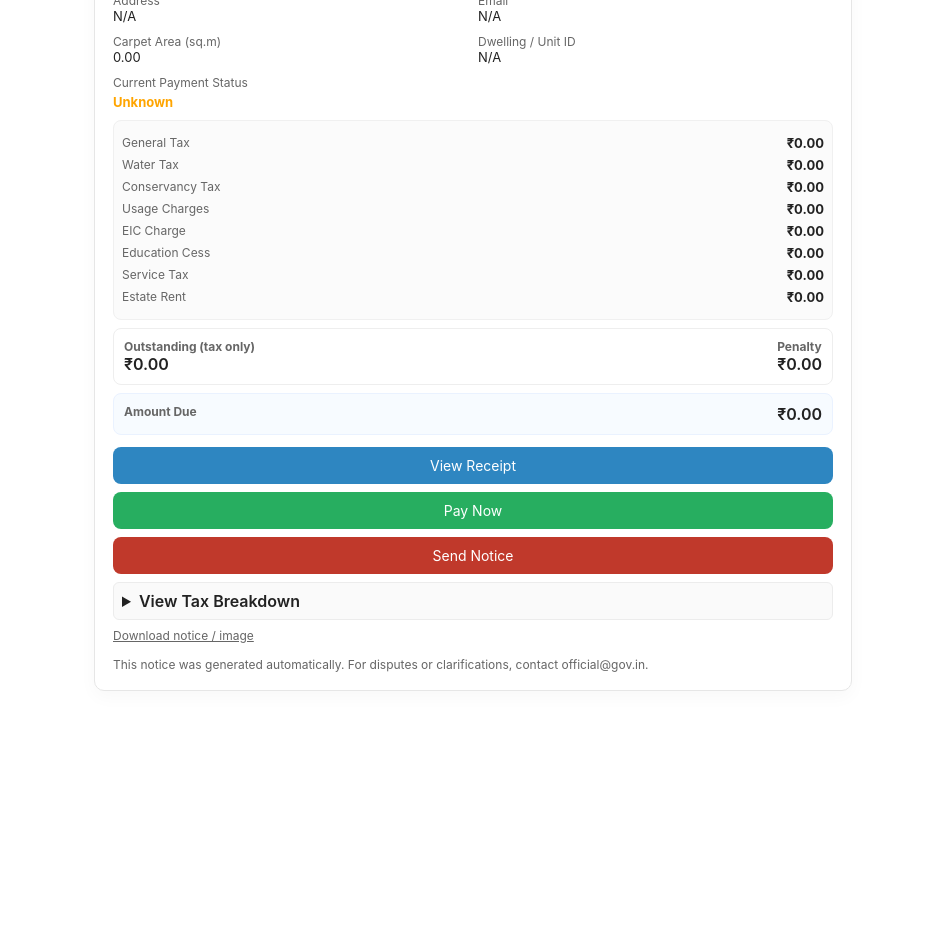
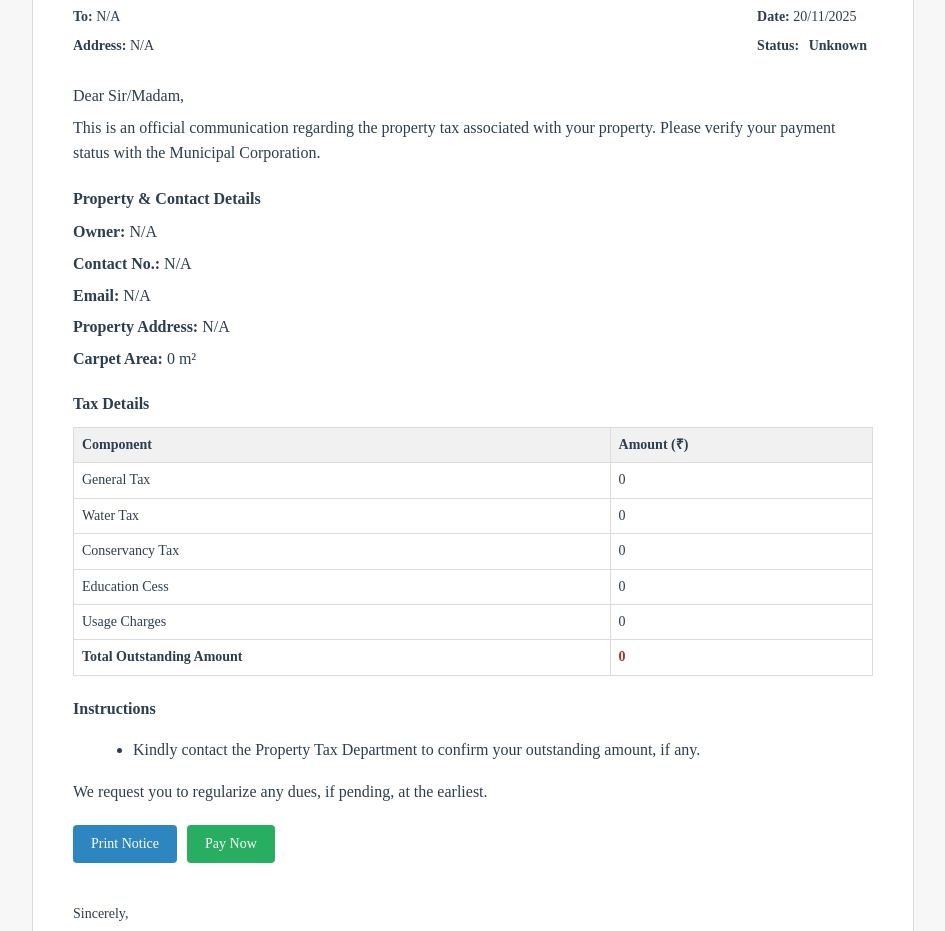
Before and after one commit to satyamkumarpge24339-netizen/Paldi_3D, a plain HTML site: page SendNotice.html in a window 1280 px wide. Shown: the part 139-1070 px from the top of the page, without its empty margins (167-1112 px from the left). Before the commit the page ends 850 px from the top, so only its background shows below. Drawn offline with Linux system fonts and the light colour scheme.

Commit message:
Update SendNotice.html

```diff
--- a/SendNotice.html
+++ b/SendNotice.html
@@ -1,282 +1,333 @@
-<!doctype html>
+<!DOCTYPE html>
 <html lang="en">
 <head>
-<meta charset="utf-8" />
+<meta charset="UTF-8">
 <title>Official Property Tax Notice</title>
-<meta name="viewport" content="width=device-width,initial-scale=1" />
 <style>
-  :root{--accent:#2E86C1;--danger:#C0392B;--success:#27AE60;--muted:#666}
-  body{font-family:Inter, "Helvetica Neue", Arial, sans-serif;background:#fff;color:#222;margin:20px;padding:0}
-  .card{max-width:720px;margin:18px auto;padding:18px;border-radius:10px;border:1px solid #e6e6e6;box-shadow:0 6px 18px rgba(0,0,0,0.03)}
-  header{display:flex;align-items:center;justify-content:space-between;margin-bottom:10px}
-  header h1{font-size:16px;margin:0;color:var(--accent);letter-spacing:0.2px}
-  header .meta{font-size:12px;color:var(--muted);text-align:right}
-  .grid{display:grid;grid-template-columns:1fr 1fr;gap:10px;margin:10px 0;font-size:13px}
-  .full{grid-column:1/-1}
-  .label{color:var(--muted);font-size:12px}
-  .amount{font-weight:600}
-  .tax-list{margin:8px 0;padding:8px;border-radius:8px;background:#fbfbfb;border:1px solid #f0f0f0;font-size:13px}
-  .tax-list li{margin:6px 0;list-style:none;display:flex;justify-content:space-between}
-  .total-line{display:flex;justify-content:space-between;padding:10px;border-radius:8px;background:#fff;margin-top:8px;border:1px solid #eee}
-  .total-line .label{font-weight:700}
-  .buttons{display:flex;flex-direction:column;gap:8px;margin-top:12px}
-  a.btn{display:inline-block;text-align:center;padding:10px;border-radius:8px;text-decoration:none;font-size:14px}
-  .btn-primary{background:var(--accent);color:#fff}
-  .btn-pay{background:var(--success);color:#fff}
-  .btn-danger{background:var(--danger);color:#fff}
-  .small{font-size:12px;color:var(--muted)}
-  details summary{cursor:pointer; padding:8px;border-radius:6px;border:1px solid #ececec;background:#fafafa; font-weight:600}
-  details[open] summary{border-bottom-left-radius:0;border-bottom-right-radius:0}
-  footer{margin-top:14px;font-size:12px;color:var(--muted)}
-  @media(max-width:520px){.grid{grid-template-columns:1fr}}
+    body {
+        font-family: "Times New Roman", serif;
+        background-color: #f7f7f7;
+        margin: 40px;
+        color: #2C3E50;
+        line-height: 1.6;
+    }
+    .letter-container {
+        max-width: 800px;
+        margin: auto;
+        padding: 30px 40px;
+        background: #ffffff;
+        border: 1px solid #dcdcdc;
+        border-radius: 8px;
+    }
+    h2 {
+        text-align: center;
+        color: #b0322c;
+        margin-bottom: 10px;
+        text-transform: uppercase;
+        letter-spacing: 1px;
+    }
+    h4 {
+        margin: 20px 0 8px 0;
+    }
+    p { margin: 6px 0; }
+    ul { margin-left: 20px; }
+    .header-row {
+        display: flex;
+        justify-content: space-between;
+        margin-bottom: 20px;
+        font-size: 14px;
+    }
+    .highlight {
+        font-weight: bold;
+    }
+    .tax-table {
+        width: 100%;
+        border-collapse: collapse;
+        margin-top: 10px;
+        margin-bottom: 15px;
+        font-size: 14px;
+    }
+    .tax-table th,
+    .tax-table td {
+        border: 1px solid #dcdcdc;
+        padding: 6px 8px;
+        text-align: left;
+    }
+    .tax-table th {
+        background-color: #f1f1f1;
+    }
+    .tax-table tfoot td {
+        font-weight: bold;
+    }
+    .status-badge {
+        font-weight: bold;
+        padding: 2px 6px;
+        border-radius: 3px;
+    }
+    .status-paid {
+        color: #155724;
+        background-color: #d4edda;
+        border: 1px solid #c3e6cb;
+    }
+    .status-unpaid {
+        color: #721c24;
+        background-color: #f8d7da;
+        border: 1px solid #f5c6cb;
+    }
+    .status-partial {
+        color: #856404;
+        background-color: #fff3cd;
+        border: 1px solid #ffeeba;
+    }
+    .buttons {
+        margin-top: 20px;
+        display: flex;
+        gap: 10px;
+        flex-wrap: wrap;
+    }
+    .btn {
+        display: inline-block;
+        padding: 8px 18px;
+        font-size: 14px;
+        text-decoration: none;
+        border-radius: 4px;
+        border: none;
+    }
+    .btn-pay {
+        background-color: #27AE60;
+        color: #ffffff;
+    }
+    .btn-print {
+        background-color: #2E86C1;
+        color: #ffffff;
+    }
+    .footer {
+        margin-top: 40px;
+        font-size: 14px;
+    }
 </style>
 </head>
 <body>
-  <div class="card" role="document" aria-labelledby="notice-title">
-    <header>
-      <div>
-        <h1 id="notice-title">🏛 Property Tax Summary</h1>
-        <div class="small">Municipal Corporation – Official Notice</div>
-      </div>
-      <div class="meta">
-        <div id="propId">Property ID: —</div>
-        <div id="noticeDate"></div>
-      </div>
-    </header>
 
-    <section class="grid" aria-label="Property basic info">
-      <div>
-        <div class="label">Owner</div>
-        <div id="owner" class="amount">—</div>
-      </div>
-      <div>
-        <div class="label">Contact</div>
-        <div id="contact" class="amount">—</div>
-      </div>
+<div class="letter-container">
+    <h2>Official Property Tax Notice</h2>
 
-      <div>
-        <div class="label">Address</div>
-        <div id="address">—</div>
-      </div>
-      <div>
-        <div class="label">Email</div>
-        <div id="email">—</div>
-      </div>
-
-      <div>
-        <div class="label">Carpet Area (sq.m)</div>
-        <div id="carpet">—</div>
-      </div>
-      <div>
-        <div class="label">Dwelling / Unit ID</div>
-        <div id="dwelling">—</div>
-      </div>
-
-      <div class="full">
-        <div class="label">Current Payment Status</div>
-        <div id="status" style="font-weight:700; margin-top:4px">—</div>
-      </div>
-    </section>
-
-    <section>
-      <ul class="tax-list" id="taxBreakdown" aria-label="Tax breakdown">
-        <!-- Filled by script -->
-      </ul>
-
-      <div class="total-line" aria-live="polite">
+    <div class="header-row">
         <div>
-          <div class="label">Outstanding (tax only)</div>
-          <div id="outstanding" class="amount">₹0.00</div>
+            <p><span class="highlight">To:</span> <span id="owner"></span></p>
+            <p><span class="highlight">Address:</span> <span id="address"></span></p>
         </div>
         <div>
-          <div class="label">Penalty</div>
-          <div id="penalty" class="amount">₹0.00</div>
+            <p><span class="highlight">Date:</span> <span id="currentDate"></span></p>
+            <p><span class="highlight">Status:</span>
+                <span id="statusBadge" class="status-badge"></span>
+            </p>
         </div>
-      </div>
+    </div>
 
-      <div class="total-line" style="margin-top:8px;background:#f7fbff;border-color:#eaf2ff">
-        <div class="label">Amount Due</div>
-        <div id="amountDue" class="amount">₹0.00</div>
-      </div>
-    </section>
+    <p>Dear Sir/Madam,</p>
 
-    <section class="buttons" aria-label="Actions">
-      <a id="receiptBtn" class="btn btn-primary" target="_blank" rel="noopener">View Receipt</a>
-      <a id="payBtn" class="btn btn-pay" target="_blank" rel="noopener">Pay Now</a>
-      <a id="noticeBtn" class="btn btn-danger" target="_blank" rel="noopener">Send Notice</a>
+    <p id="noticeText"></p>
 
-      <details id="detailsPanel" aria-summary="View Tax Breakdown">
-        <summary id="detailsSummary">View Tax Breakdown</summary>
-        <div style="padding:10px;">
-          <div id="detailsContent" style="font-size:13px;color:#222"></div>
-        </div>
-      </details>
+    <h4>Property & Contact Details</h4>
+    <p><b>Owner:</b> <span id="owner2"></span></p>
+    <p><b>Contact No.:</b> <span id="phone"></span></p>
+    <p><b>Email:</b> <span id="email"></span></p>
+    <p><b>Property Address:</b> <span id="address2"></span></p>
+    <p><b>Carpet Area:</b> <span id="carpet"></span> m²</p>
 
-      <a id="downloadLink" class="small" target="_blank" rel="noopener">Download notice / image</a>
-    </section>
+    <h4>Tax Details</h4>
+    <table class="tax-table">
+        <thead>
+            <tr>
+                <th>Component</th>
+                <th>Amount (₹)</th>
+            </tr>
+        </thead>
+        <tbody>
+            <tr>
+                <td>General Tax</td>
+                <td id="genTax"></td>
+            </tr>
+            <tr>
+                <td>Water Tax</td>
+                <td id="waterTax"></td>
+            </tr>
+            <tr>
+                <td>Conservancy Tax</td>
+                <td id="consTax"></td>
+            </tr>
+            <tr>
+                <td>Education Cess</td>
+                <td id="eduCess"></td>
+            </tr>
+            <tr>
+                <td>Usage Charges</td>
+                <td id="usageCharge"></td>
+            </tr>
+        </tbody>
+        <tfoot>
+            <tr>
+                <td>Total Outstanding Amount</td>
+                <td id="totalTax" style="color:#b0322c;"></td>
+            </tr>
+        </tfoot>
+    </table>
 
-    <footer>
-      <div class="small">This notice was generated automatically. For disputes or clarifications, contact <span id="helpEmail">official@gov.in</span>.</div>
-    </footer>
-  </div>
+    <h4>Instructions</h4>
+    <ul id="instructions"></ul>
+
+    <p id="closing"></p>
+
+    <div class="buttons" id="buttonContainer">
+        <a href="javascript:window.print()" class="btn btn-print">Print Notice</a>
+        <!-- Pay Now button will be injected by JS if status != Paid -->
+    </div>
+
+    <div class="footer">
+        <p>Sincerely,</p>
+        <p><b>Property Tax Collection Officer</b><br>Municipal Corporation</p>
+    </div>
+</div>
 
 <script>
-(function(){
-  // Helper: read query params (handles multiple common param names)
-  const p = new URLSearchParams(window.location.search);
+    // --------- READ URL PARAMETERS (FROM ARCADE LINKS) ----------
+    const urlParams = new URLSearchParams(window.location.search);
 
-  function getParam(names, fallback){
-    for(const n of names){
-      const v = p.get(n);
-      if(v !== null && v !== undefined && v !== "") return v;
+    const owner  = urlParams.get('owner')   || "N/A";
+    const phone  = urlParams.get('phone')   || "N/A";
+    const email  = urlParams.get('email')   || "N/A";
+    const address = urlParams.get('address') || "N/A";
+    const carpet = urlParams.get('carpet')  || "0";
+
+    const totalTax = urlParams.get('totalTax') || "0";
+    const status   = urlParams.get('status')   || "Unknown";
+
+    // Detailed tax components (may be zero if not supplied)
+    const genTax       = urlParams.get('genTax')       || "0";
+    const waterTax     = urlParams.get('waterTax')     || "0";
+    const consTax      = urlParams.get('consTax')      || "0";
+    const eduCess      = urlParams.get('eduCess')      || "0";
+    const usageCharge  = urlParams.get('usageCharge')  || "0";
+
+    // --------- POPULATE BASIC FIELDS ----------
+    document.getElementById("owner").innerText  = owner;
+    document.getElementById("owner2").innerText = owner;
+    document.getElementById("address").innerText = address;
+    document.getElementById("address2").innerText = address;
+    document.getElementById("phone").innerText  = phone;
+    document.getElementById("email").innerText  = email;
+    document.getElementById("carpet").innerText = carpet;
+
+    document.getElementById("genTax").innerText      = genTax;
+    document.getElementById("waterTax").innerText    = waterTax;
+    document.getElementById("consTax").innerText     = consTax;
+    document.getElementById("eduCess").innerText     = eduCess;
+    document.getElementById("usageCharge").innerText = usageCharge;
+    document.getElementById("totalTax").innerText    = totalTax;
+
+    // Current date
+    const today = new Date();
+    const dd = String(today.getDate()).padStart(2, '0');
+    const mm = String(today.getMonth() + 1).padStart(2, '0');
+    const yyyy = today.getFullYear();
+    document.getElementById("currentDate").innerText = dd + '/' + mm + '/' + yyyy;
+
+    const fiscalYear = yyyy;
+
+    // --------- STATUS BADGE ----------
+    const statusBadge = document.getElementById("statusBadge");
+    statusBadge.innerText = status;
+
+    if (status === "Paid") {
+        statusBadge.classList.add("status-paid");
+    } else if (status === "Unpaid") {
+        statusBadge.classList.add("status-unpaid");
+    } else if (status === "Partially Paid") {
+        statusBadge.classList.add("status-partial");
     }
-    return fallback;
-  }
 
-  // Basic fields (support multiple param name variants)
-  const dwelling = getParam(['Dwelling_ID','dwelling','dwelling_id','building','Building','building_id'], 'N/A');
-  const owner = decodeURIComponent(getParam(['owner','Owner','Owner_Name'], 'N/A'));
-  const phone = decodeURIComponent(getParam(['phone','Phone','contact'], 'N/A'));
-  const email = decodeURIComponent(getParam(['email','Email'], 'N/A'));
-  const address = decodeURIComponent(getParam(['address','Address'], 'N/A'));
-  const carpet = parseFloat(getParam(['carpet','Carpet_Area','Carpet_A_1','Carpet_Are'], '0')) || 0;
+    // --------- NOTICE TEXT & INSTRUCTIONS ----------
+    const noticeTextEl = document.getElementById("noticeText");
+    const instructionsEl = document.getElementById("instructions");
+    const closingEl = document.getElementById("closing");
 
-  // Tax values (try common param names)
-  const toNumber = s => { const v = parseFloat(String(s).replace(/[^\d.-]/g,'')); return isNaN(v)?0:v; };
-  const genTax = toNumber(getParam(['genTax','General_Ta','General_Tax','GeneralTax','general_tax'], '0'));
-  const waterTax = toNumber(getParam(['waterTax','Water_Tax','WaterTax','water_tax','Water'], '0'));
-  const consTax = toNumber(getParam(['consTax','Conservanc','Conservancy_Tax','Conservancy','conservanc'], '0'));
-  const usageCharge = toNumber(getParam(['usageCharge','Usage_Char','UsageCharges','Usage_Charge'], '0'));
-  const eduCess = toNumber(getParam(['eduCess','Edu_Cess','Education_Cess','EducationCess'], '0'));
-  const eic = toNumber(getParam(['eic','EIC','EIC_Charge'], '0'));
-  const serviceTax = toNumber(getParam(['serviceTax','Service_Tax','ServiceTax'], '0'));
-  const estateRent = toNumber(getParam(['estateRent','Estate_Rent'], '0'));
+    if (status === "Unpaid") {
+        noticeTextEl.innerHTML =
+            `This is an official notice from the Municipal Corporation regarding the <b>outstanding property tax</b> for your property. ` +
+            `Our records indicate that the payment for the fiscal year ${fiscalYear} has <span style="font-weight:bold; color:#b0322c;">NOT BEEN PAID</span>.`;
 
-  // Totals and status
-  const totalTaxParam = toNumber(getParam(['totalTax','Tot_Tax','Total','TotalTax','total'], '0'));
-  const statusRaw = getParam(['status','Payment_St','PaymentStatus','payment_status'], 'Unknown');
+        instructionsEl.innerHTML = `
+            <li>Please remit the outstanding amount of <b>₹${totalTax}</b> at the earliest to avoid penalties or legal proceedings.</li>
+            <li>Payment can be made through the official online property tax portal using the button below or at the Municipal Corporation office.</li>
+            <li>For any queries, kindly contact the Property Tax Department at <b>official@gov.in</b>.</li>
+        `;
 
-  // Payment links (your existing GH pages)
-  const baseReceipt = "https://satyamkumarpge24339-netizen.github.io/Paldi_3D/SendReceipt.html";
-  const basePay = "https://satyamkumarpge24339-netizen.github.io/Paldi_3D/ConfirmPayment.html";
-  const baseNotice = "https://satyamkumarpge24339-netizen.github.io/Paldi_3D/SendNotice.html";
-  // Build query for redirects
-  function makeQuery(obj){
-    return '?' + Object.entries(obj).map(([k,v]) => encodeURIComponent(k) + '=' + encodeURIComponent(String(v))).join('&');
-  }
+        closingEl.innerText =
+            "Please treat this matter with urgency. Non-payment may result in further administrative action in accordance with municipal regulations.";
+    }
+    else if (status === "Partially Paid") {
+        noticeTextEl.innerHTML =
+            `This is an official notice from the Municipal Corporation regarding the <b>partial payment of property tax</b> for your property. ` +
+            `For the fiscal year ${fiscalYear}, the payment status is recorded as <span style="font-weight:bold; color:#856404;">PARTIALLY PAID</span>.`;
 
-  const receiptUrl = baseReceipt + makeQuery({
-    dwelling, owner, address, email, phone, totalTax: totalTaxParam.toFixed(2), status: statusRaw,
-    genTax: genTax.toFixed(2), waterTax: waterTax.toFixed(2), consTax: consTax.toFixed(2),
-    eduCess: eduCess.toFixed(2), usageCharge: usageCharge.toFixed(2)
-  });
+        instructionsEl.innerHTML = `
+            <li>The remaining balance of <b>₹${totalTax}</b> must be settled at the earliest to avoid penalties or legal proceedings.</li>
+            <li>You may verify the balance on the official property tax portal or visit the Municipal Corporation office.</li>
+            <li>For assistance, you may contact the Property Tax Department at <b>official@gov.in</b>.</li>
+        `;
 
-  const payUrl = basePay + makeQuery({ dwelling, owner, totalTax: totalTaxParam.toFixed(2), status: statusRaw });
-  const noticeUrl = baseNotice + makeQuery({ dwelling, owner, totalTax: totalTaxParam.toFixed(2), status: statusRaw });
+        closingEl.innerText =
+            "We request your cooperation in clearing the remaining dues promptly to avoid further action.";
+    }
+    else if (status === "Paid") {
+        noticeTextEl.innerHTML =
+            `This is to acknowledge that the <b>property tax for the fiscal year ${fiscalYear}</b> has been <span style="font-weight:bold; color:#155724;">PAID IN FULL</span>. ` +
+            `This notice is issued for your records.`;
 
-  // Penalty calculation
-  // default due date (if none provided) - sensible default: end of June of fiscal year
-  const defaultDue = getParam(['dueDate'], '2025-06-30'); // YYYY-MM-DD
-  function monthsBetween(dateFrom, dateTo){
-    const d1 = new Date(dateFrom.getFullYear(), dateFrom.getMonth(), 1);
-    const d2 = new Date(dateTo.getFullYear(), dateTo.getMonth(), 1);
-    return Math.max(0, (d2.getFullYear() - d1.getFullYear())*12 + (d2.getMonth() - d1.getMonth()));
-  }
-  const today = new Date(); // will reflect client date; server side will still show accurate locally
-  const dueParam = getParam(['dueDate','due','DueDate'], defaultDue);
-  let dueDate = new Date(dueParam);
-  if (isNaN(dueDate.getTime())){
-    // fallback parsing if user passed dd/mm/yyyy
-    const parts = dueParam.split('/');
-    if(parts.length===3){
-      dueDate = new Date(parts[2], parseInt(parts[1],10)-1, parseInt(parts[0],10));
-    } else {
-      dueDate = new Date(defaultDue);
+        instructionsEl.innerHTML = `
+            <li>No further payment is due for the above-mentioned fiscal year.</li>
+            <li>You may retain this notice and the payment receipt for your future reference.</li>
+        `;
+
+        closingEl.innerText =
+            "We thank you for your timely payment and cooperation.";
     }
-  }
+    else {
+        // Fallback for unknown status
+        noticeTextEl.innerHTML =
+            `This is an official communication regarding the property tax associated with your property. ` +
+            `Please verify your payment status with the Municipal Corporation.`;
 
-  const monthsOverdue = Math.max(0, monthsBetween(dueDate, today));
-  const penaltyRatePerMonth = 0.02; // 2% per month
-  const penalty = +(totalTaxParam * penaltyRatePerMonth * monthsOverdue).toFixed(2);
-  const outstanding = +totalTaxParam.toFixed(2);
-  const amountDue = +(outstanding + penalty).toFixed(2);
+        instructionsEl.innerHTML = `
+            <li>Kindly contact the Property Tax Department to confirm your outstanding amount, if any.</li>
+        `;
 
-  // Fill DOM
-  document.getElementById('propId').innerText = 'Property ID: ' + dwelling;
-  // date in dd/mm/yyyy
-  const dd = String(today.getDate()).padStart(2,'0'), mm = String(today.getMonth()+1).padStart(2,'0'), yyyy = today.getFullYear();
-  document.getElementById('noticeDate').innerText = dd + '/' + mm + '/' + yyyy;
+        closingEl.innerText =
+            "We request you to regularize any dues, if pending, at the earliest.";
+    }
 
-  document.getElementById('owner').innerText = owner;
-  document.getElementById('contact').innerText = phone + (email && email !== 'N/A' ? ' • ' + email : '');
-  document.getElementById('address').innerText = address || 'N/A';
-  document.getElementById('email').innerText = email || 'N/A';
-  document.getElementById('carpet').innerText = (+carpet).toFixed(2);
-  document.getElementById('dwelling').innerText = dwelling;
+    // --------- ADD PAY NOW BUTTON (REDIRECT TO PAYMENT PAGE) ----------
+    if (status !== "Paid") {
+        const buttonContainer = document.getElementById("buttonContainer");
 
-  // Status color
-  const statusEl = document.getElementById('status');
-  statusEl.innerText = statusRaw;
-  if(statusRaw.toLowerCase()==='paid') statusEl.style.color = 'green';
-  else if(statusRaw.toLowerCase()==='unpaid') statusEl.style.color = 'red';
-  else statusEl.style.color = 'orange';
+        // Construct payment URL (must match Arcade ConfirmPayment.html link)
+        const payBaseUrl = "https://satyamkumarpge24339-netizen.github.io/Paldi_3D/ConfirmPayment.html";
+        const payUrl = payBaseUrl
+            + "?owner="   + encodeURIComponent(owner)
+            + "&totalTax=" + encodeURIComponent(totalTax)
+            + "&status="   + encodeURIComponent(status)
+            + "&address="  + encodeURIComponent(address);
 
-  // Tax breakdown list
-  const breakdown = [
-    ['General Tax', genTax],
-    ['Water Tax', waterTax],
-    ['Conservancy Tax', consTax],
-    ['Usage Charges', usageCharge],
-    ['EIC Charge', eic],
-    ['Education Cess', eduCess],
-    ['Service Tax', serviceTax],
-    ['Estate Rent', estateRent]
-  ];
+        const payBtn = document.createElement("a");
+        payBtn.href = payUrl;
+        payBtn.target = "_blank";
+        payBtn.className = "btn btn-pay";
+        payBtn.innerText = "Pay Now";
 
-  const taxList = document.getElementById('taxBreakdown');
-  taxList.innerHTML = breakdown.map(([label, val]) => {
-    return `<li><span class="label">${label}</span><strong>₹${(+val).toFixed(2)}</strong></li>`;
-  }).join('');
+        buttonContainer.appendChild(payBtn);
+    }
+</script>
 
-  // Details content (more readable)
-  const detailsContent = document.getElementById('detailsContent');
-  detailsContent.innerHTML = breakdown.map(([label,val]) => `<div style="display:flex;justify-content:space-between;padding:6px 0;"><div>${label}</div><div>₹${(+val).toFixed(2)}</div></div>`).join('') +
-    `<hr style="border:none;border-top:1px solid #eee;margin:8px 0">` +
-    `<div style="display:flex;justify-content:space-between"><div><strong>Outstanding</strong></div><div><strong>₹${outstanding.toFixed(2)}</strong></div></div>` +
-    `<div style="display:flex;justify-content:space-between"><div><strong>Penalty (${(penaltyRatePerMonth*100).toFixed(0)}% per month × ${monthsOverdue} mo)</strong></div><div><strong>₹${penalty.toFixed(2)}</strong></div></div>` +
-    `<div style="display:flex;justify-content:space-between;margin-top:6px"><div><strong>Amount Due</strong></div><div><strong>₹${amountDue.toFixed(2)}</strong></div></div>`;
-
-  // Totals in main area
-  document.getElementById('outstanding').innerText = '₹' + outstanding.toFixed(2);
-  document.getElementById('penalty').innerText = '₹' + penalty.toFixed(2);
-  document.getElementById('amountDue').innerText = '₹' + amountDue.toFixed(2);
-
-  // Buttons links
-  const receiptBtn = document.getElementById('receiptBtn');
-  const payBtn = document.getElementById('payBtn');
-  const noticeBtn = document.getElementById('noticeBtn');
-  const downloadLink = document.getElementById('downloadLink');
-
-  receiptBtn.href = receiptUrl;
-  payBtn.href = payUrl;
-  noticeBtn.href = noticeUrl;
-
-  // If already paid, disable Pay Now
-  if(statusRaw && statusRaw.toLowerCase()==='paid'){
-    payBtn.style.opacity = '0.6';
-    payBtn.style.pointerEvents = 'none';
-    payBtn.innerText = 'Already Paid';
-  }
-
-  // Provide download link to the uploaded file path (tooling will convert)
-  // <-- local file path from earlier upload (developer instruction): /mnt/data/33b3a77e-75cf-4a39-a0aa-9296de7cc439.png
-  downloadLink.href = '/mnt/data/33b3a77e-75cf-4a39-a0aa-9296de7cc439.png';
-  downloadLink.innerText = 'Download notice / image';
-
-  // Small help email
-  document.getElementById('helpEmail').innerText = getParam(['helpEmail','help','officialEmail'], 'official@gov.in');
-
-})();
-</script>
 </body>
 </html>
```
